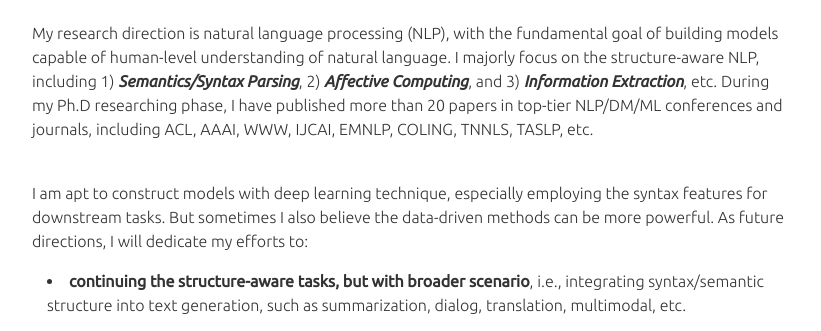
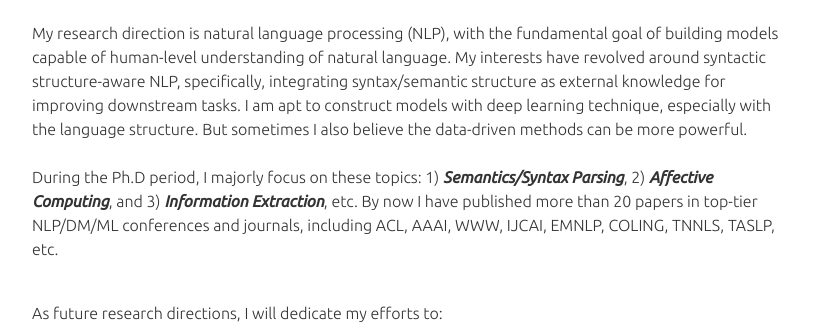
Before and after one commit to scofield7419/scofield7419.github.com, a plain HTML site: page index.html in a window 1280 px wide. Shown: the part 558-889 px from the top of the page, without its empty margins (228-1049 px from the left). Drawn offline with Linux system fonts and the light colour scheme.

Commit message:
Update index.html

```diff
--- a/index.html
+++ b/index.html
@@ -70,12 +70,15 @@ Before that, I received my M.S. degree from Wuhan University in 2018, and B.S. d
 	</span>
 	<br><span>
 		My research direction is natural language processing (NLP), with the fundamental goal of building models capable of human-level understanding of natural language.
-I majorly focus on the structure-aware NLP, including 1) <em><strong>Semantics/Syntax Parsing</strong></em>, 2) <em><strong>Affective Computing</strong></em>, and 3) <em><strong>Information Extraction</strong></em>, etc.
-During my Ph.D researching phase, I have published more than 20 papers in top-tier NLP/DM/ML conferences and journals, including ACL, AAAI, WWW, IJCAI, EMNLP, COLING, TNNLS, TASLP, etc.
+		My interests have revolved around syntactic structure-aware NLP, specifically, integrating syntax/semantic structure as external knowledge for improving downstream tasks.
+		I am apt to construct models with deep learning technique, especially with the language structure. But sometimes I also believe the data-driven methods can be more powerful.
 	</span>
 	<br><span>
-		<p>I am apt to construct models with deep learning technique, especially employing the syntax features for downstream tasks. But sometimes I also believe the data-driven methods can be more powerful.
-As future directions, I will dedicate my efforts to:</p>
+During the Ph.D period, I majorly focus on these topics: 1) <em><strong>Semantics/Syntax Parsing</strong></em>, 2) <em><strong>Affective Computing</strong></em>, and 3) <em><strong>Information Extraction</strong></em>, etc.
+By now I have published more than 20 papers in top-tier NLP/DM/ML conferences and journals, including ACL, AAAI, WWW, IJCAI, EMNLP, COLING, TNNLS, TASLP, etc.
+	</span>
+	<br><span>
+		<p>As future research directions, I will dedicate my efforts to:</p>
 <ul>
 <li><strong>continuing the structure-aware tasks, but with broader scenario</strong>, i.e., integrating syntax/semantic structure into text generation, such as summarization, dialog, translation, multimodal, etc.</li>
 <li>enhancing the implicit syntactic structure modeling; inducing implicit structure from the contexts to most coincide with the end task’s need. </li>
@@ -84,6 +87,7 @@ unified graph form. </li>
 <li>building highly-robust NLP models and applications with syntactic constraints.</li>
 <li>developing explainable NLP based on the structure theme.</li>
 </ul>
+
 
 	</span>
 
```
